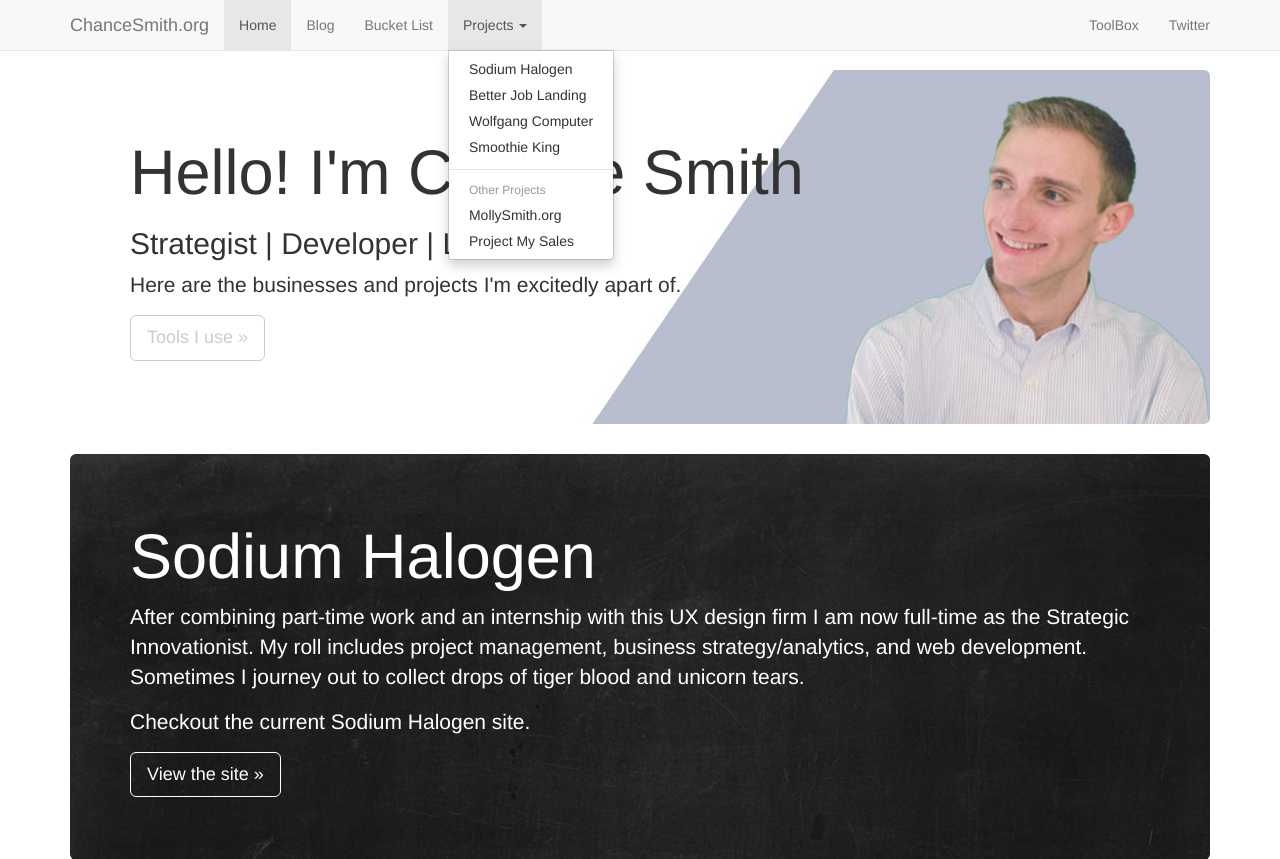
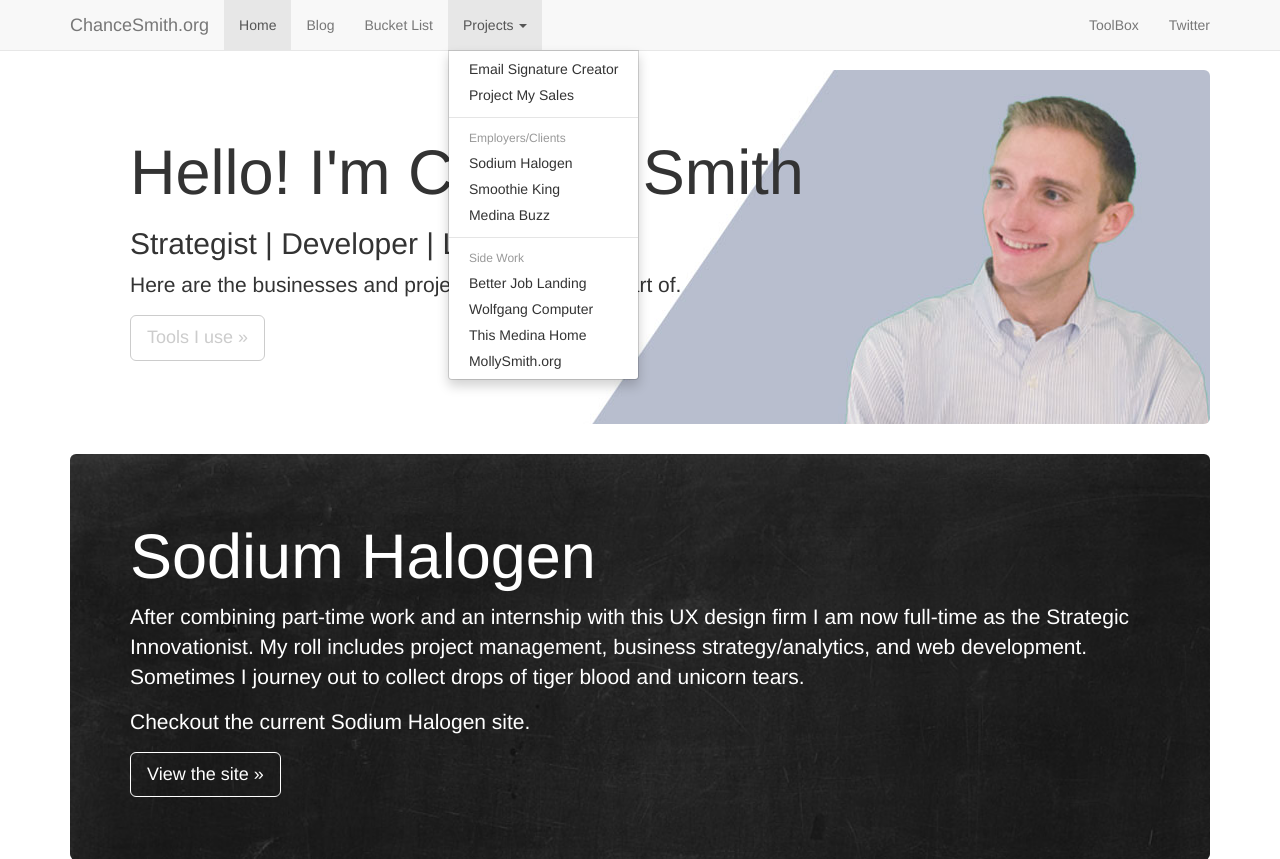
Before and after one commit to slightblaze/chancesmith-site, a PHP site: page /index.php in a window 1280 px wide, after a click on "Projects". Shown: the top 859 px of the page. Run offline with PHP 8.4, Linux system fonts and the light colour scheme; some libraries are stand-ins or nearby versions.

Commit message:
update nav.php

```diff
--- a/_/components/php/nav.php
+++ b/_/components/php/nav.php
@@ -18,14 +18,22 @@
         <li class="dropdown">
           <a href="#" class="dropdown-toggle" data-toggle="dropdown">Projects <b class="caret"></b></a>
           <ul class="dropdown-menu">
+            <!-- <li><a href="/project/">Availability App</a></li> -->
+            <li><a href="/project/signature-app">Email Signature Creator</a></li>
+            <li><a href="/project/project-my-sales">Project My Sales</a></li>
+
+            <li class="divider"></li>
+            <li class="dropdown-header">Employers/Clients</li>
             <li><a href="http://sodiumhalogen.com">Sodium Halogen</a></li>
+            <li><a href="http://smoothieking.com">Smoothie King</a></li>
+            <li><a href="http://medinabuzz.com">Medina Buzz</a></li>
+
+            <li class="divider"></li>
+            <li class="dropdown-header">Side Work</li>
             <li><a href="http://betterjoblanding.com">Better Job Landing</a></li>
             <li><a href="http://wolfgangcomputer.com">Wolfgang Computer</a></li>
-            <li><a href="http://smoothieking.com">Smoothie King</a></li>
-            <li class="divider"></li>
-            <li class="dropdown-header">Other Projects</li>
+            <li><a href="http://thismedinahome.com">This Medina Home</a></li>
             <li><a href="http://mollysmith.org">MollySmith.org</a></li>
-            <li><a href="/project/project-my-sales">Project My Sales</a></li>
           </ul>
         </li>
       </ul>
```
